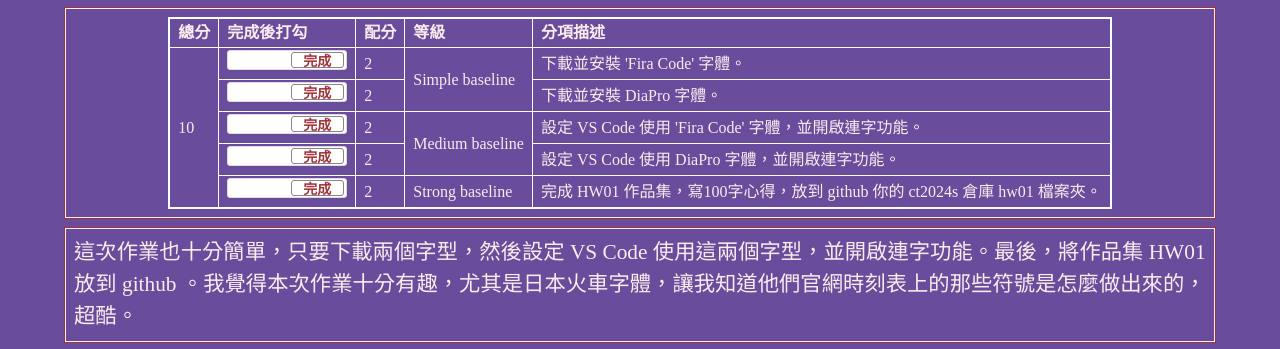
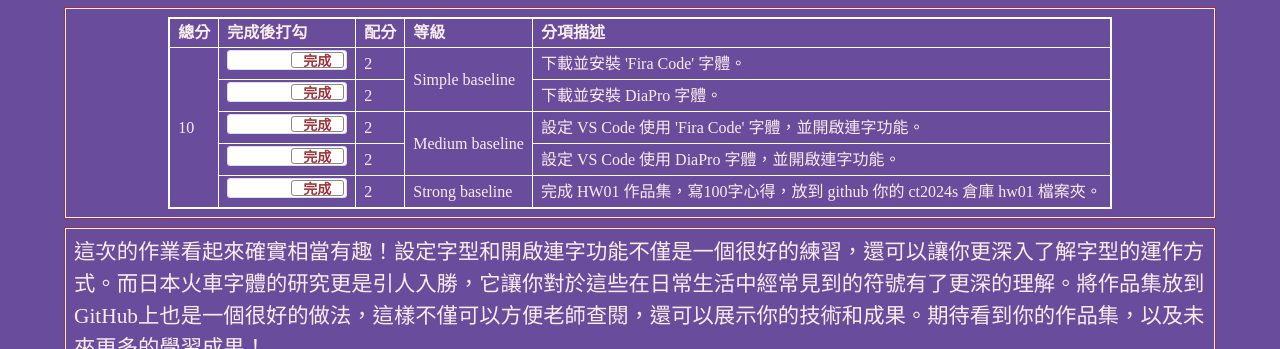
Before and after one commit to kuobou/ct2024s, a plain HTML site: page hw01/index.html in a window 1280 px wide. Shown: the part 85-434 px from the top of the page. Drawn offline with nearby package versions, Linux system fonts and the light colour scheme.

Commit message:
Add files via upload

```diff
--- a/hw01/index.html
+++ b/hw01/index.html
@@ -246,7 +246,8 @@
   <!-- ------------------------------------------------>
   <div class="row hw12">
     <div class="col-md-12 twenty">
-      這次作業也十分簡單，只要下載兩個字型，然後設定 VS Code 使用這兩個字型，並開啟連字功能。最後，將作品集 HW01 放到 github 。我覺得本次作業十分有趣，尤其是日本火車字體，讓我知道他們官網時刻表上的那些符號是怎麼做出來的，超酷。
+
+這次的作業看起來確實相當有趣！設定字型和開啟連字功能不僅是一個很好的練習，還可以讓你更深入了解字型的運作方式。而日本火車字體的研究更是引人入勝，它讓你對於這些在日常生活中經常見到的符號有了更深的理解。將作品集放到GitHub上也是一個很好的做法，這樣不僅可以方便老師查閱，還可以展示你的技術和成果。期待看到你的作品集，以及未來更多的學習成果！
     </div>
   </div>
 
```
